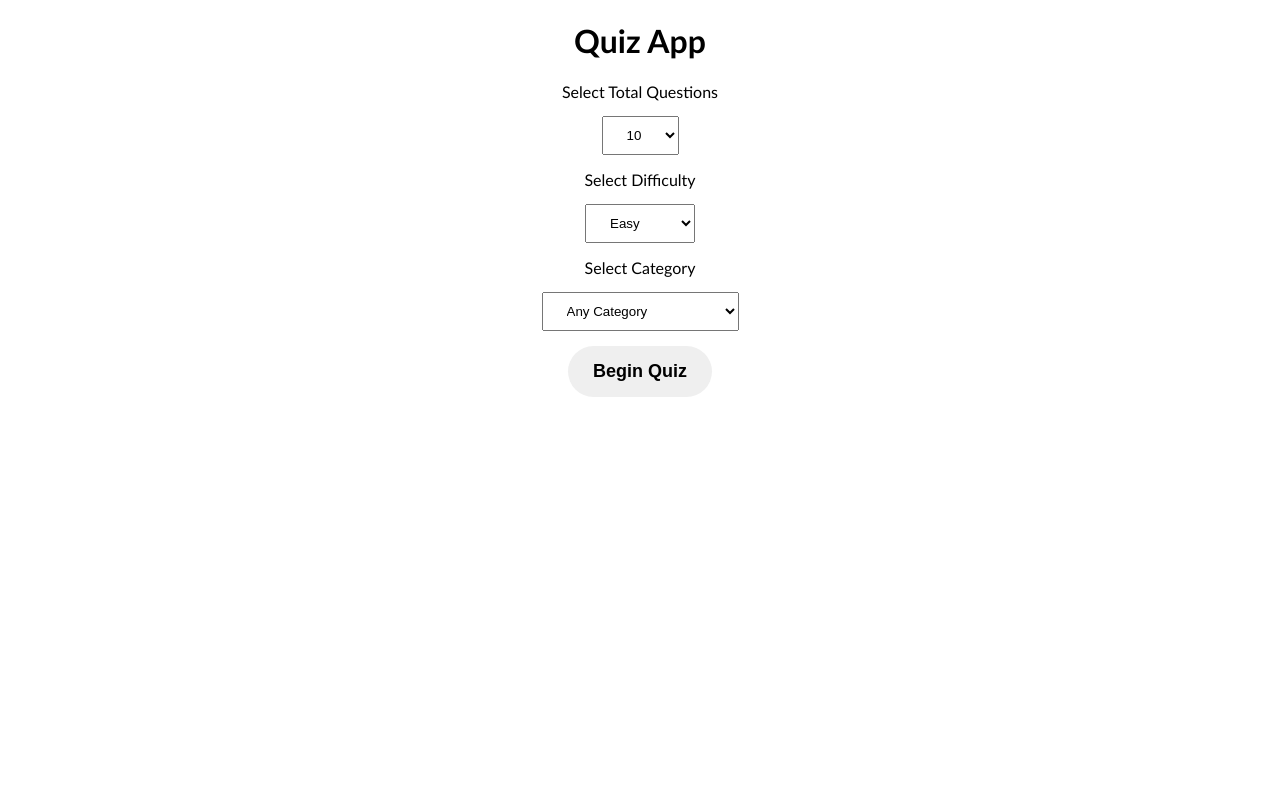
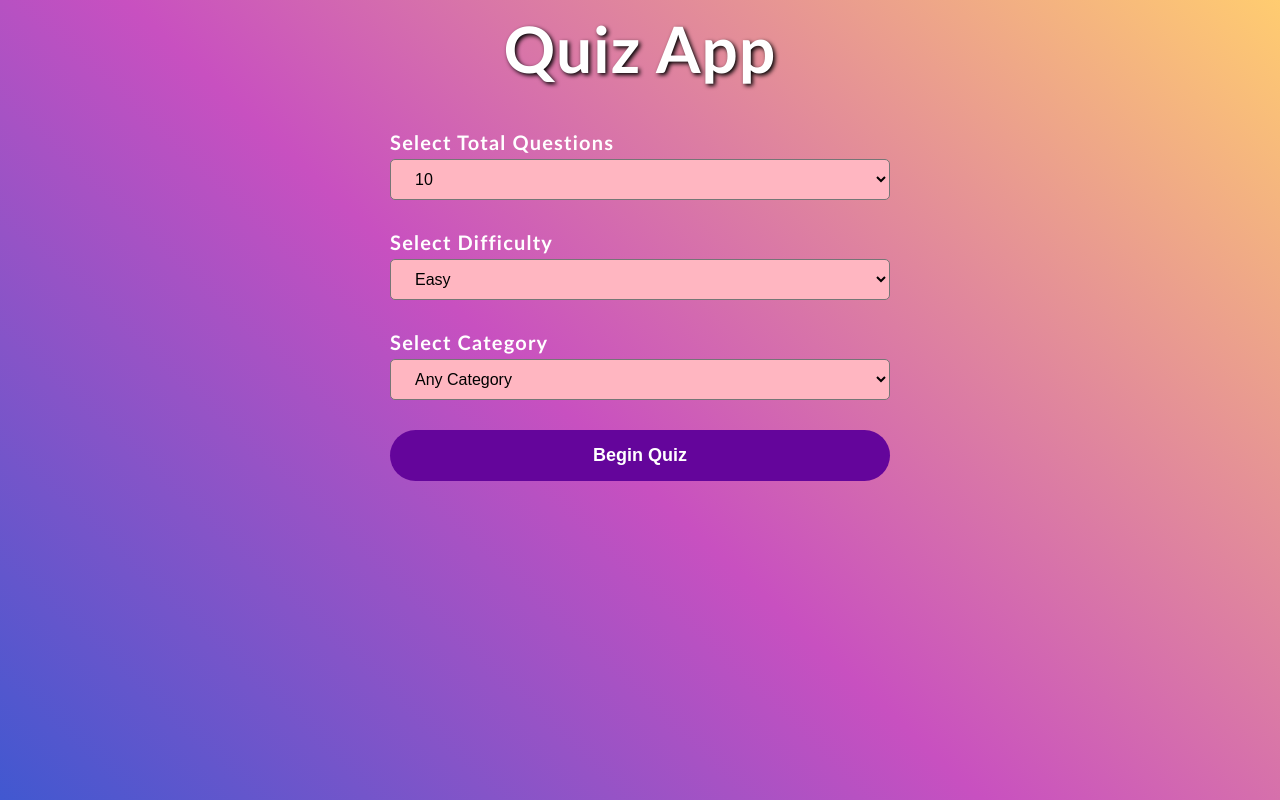
Before and after one commit to Hina-softwareEngineer/quiz-app-typescript, a React (Create React App) app: page / in a window 1280 px wide. Built offline with nearby package versions, Linux system fonts and the light colour scheme.

Commit message:
adding styling complete

```diff
--- a/src/App.css
+++ b/src/App.css
@@ -2,31 +2,85 @@
   text-align: center;
   font-family: "Trebuchet MS", "Lucida Sans Unicode", "Lucida Grande",
     "Lucida Sans", Arial, sans-serif;
+  background-color: #4158d0;
+  background-image: linear-gradient(
+    43deg,
+    #4158d0 0%,
+    #c850c0 46%,
+    #ffcc70 100%
+  );
+  height: 100vh;
+  letter-spacing: 1.2px;
 }
 
 .quiz-app {
-  font-size: 32px;
+  margin-top: 0;
+  padding-top: 10px;
+  color: #fff;
+  text-shadow: 2px 2px 4px #000;
+  font-size: 4em;
+  font-size: bolder;
+}
+
+.selection {
+  color: white;
+  font-weight: 700;
+  max-width: 500px;
+  margin: 0 auto;
+  font-size: 20px;
+  text-align: left;
 }
 
 select {
   padding: 10px 20px;
   display: block;
-  margin: 15px auto;
+  border-radius: 5px;
+  font-size: 16px;
+  width: -webkit-fill-available;
+  margin: 5px auto;
+  margin-bottom: 30px;
+  background-color: lightpink;
 }
 
 .begin-quiz {
+  width: -webkit-fill-available;
   padding: 15px 25px;
   border-radius: 50px;
   border: none;
   font-size: 18px;
   font-weight: bolder;
+  color: white;
+  background-color: #64059b;
+  cursor: pointer;
+  transition: all 0.5s ease-out 0s;
+}
+
+.begin-quiz:hover {
+  background-color: #fa81f2;
+  box-shadow: 0 2px 4px #8b1a84;
 }
 
 .next {
-  width: 100px;
+  background-color: #fa81f2;
+  color: white;
+  font-weight: bold;
+  letter-spacing: 1.2px;
+  width: 200px;
   font-size: 16px;
   font-size: bolder;
   padding: 10px 15px;
   border-radius: 5px;
   border: none;
+  cursor: pointer;
 }
+
+.next:hover {
+  box-shadow: 0 2px 4px #000;
+}
+
+.score {
+  font-size: 1.5em;
+  font-weight: 400;
+  color: white;
+  text-shadow: 2px 2px 4px #000;
+}
--- a/src/App.tsx
+++ b/src/App.tsx
@@ -63,7 +63,7 @@
     <div className="App">
       <h1 className="quiz-app">Quiz App</h1>
       {gameOver || userAnswers.length === Total_Questions ? (
-        <div>
+        <div className="selection">
           <label htmlFor="amount">Select Total Questions</label>
           <select
             name="amount"
@@ -121,7 +121,7 @@
           </button>
         </div>
       ) : null}
-      {!gameOver ? <p>Score : {score}</p> : null}
+      {!gameOver ? <p className="score">Score : {score}</p> : null}
       {loading ? <p>Loading</p> : null}
 
       {!loading && !gameOver ? (
--- a/src/Components/Question.component.tsx
+++ b/src/Components/Question.component.tsx
@@ -24,7 +24,7 @@
         Question No : {questionNum} / {totalQuestions}
       </p>
 
-      <p>{question}</p>
+      <p dangerouslySetInnerHTML={{ __html: question }} />
 
       {answers.map((ans, index) => (
         <div className="answers" key={index}>
--- a/src/Components/Question.style.css
+++ b/src/Components/Question.style.css
@@ -4,12 +4,12 @@
   max-width: 650px;
   padding: 20px;
   border-radius: 10px;
-  background-color: whitesmoke;
+  background-color: #f79af0;
 }
 
 .questionBox > p:first-child {
   font-size: 20px;
-  background: brown;
+  background: #e55bfd;
   color: white;
   border-radius: 5px;
   padding: 5px 10px;
@@ -17,7 +17,8 @@
 .questionBox > p:nth-child(2) {
   font-size: 28px;
   font-weight: 600;
-  background-color: blueviolet;
+  color: white;
+  background-color: rgb(253, 61, 157);
   border-radius: 5px;
   padding: 5px 10px;
 }
@@ -28,5 +29,9 @@
   font-size: 18px;
   font-weight: bold;
   border: none;
+  background-color: hotpink;
+  color: white;
+  border-radius: 5px;
+  cursor: pointer;
   width: -webkit-fill-available;
 }
```
